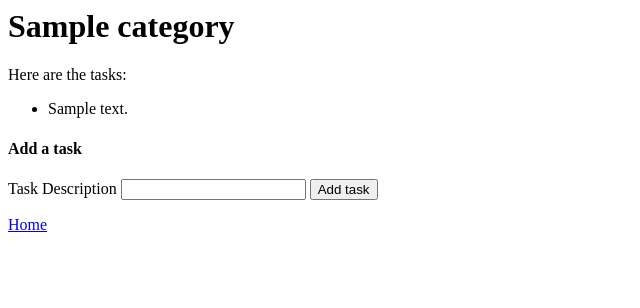
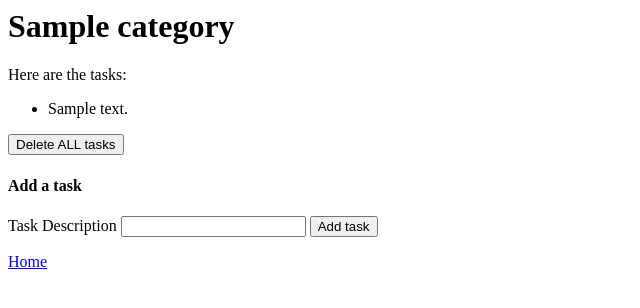
Before and after one commit to adamrr724/To-Do-WithDB-PHP, a PHP site: template views/category.html.twig in a window 1280 px wide. Shown: the top 308 px of the page, without its empty margins (0-640 px from the left). Run offline with PHP 8.4, Linux system fonts and the light colour scheme; the template is opened without the code that fills it: most values are stand-ins (such as "Sample title", 1, 10 or a date in 2020); some libraries are stand-ins or nearby versions.

Commit message:
add a delete ALL tasksbutton

```diff
--- a/views/category.html.twig
+++ b/views/category.html.twig
@@ -12,6 +12,9 @@
                 <li>{{ task.getDescription }}</li>
             {% endfor %}
         </ul>
+        <form action="/delete_tasks" method="post">
+            <button type="submit" name="button">Delete ALL tasks</button>
+        </form>
     {% endif %}
 
     <h4>Add a task</h4>
```
